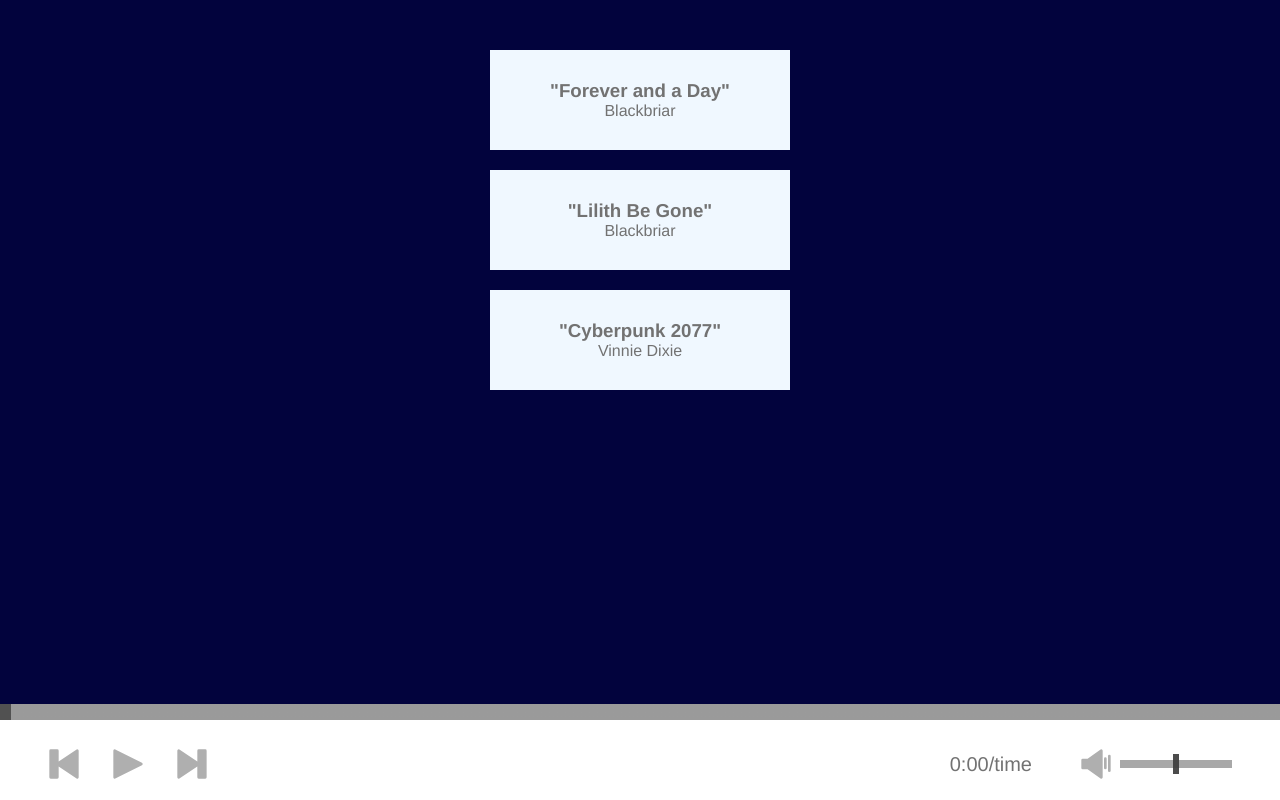
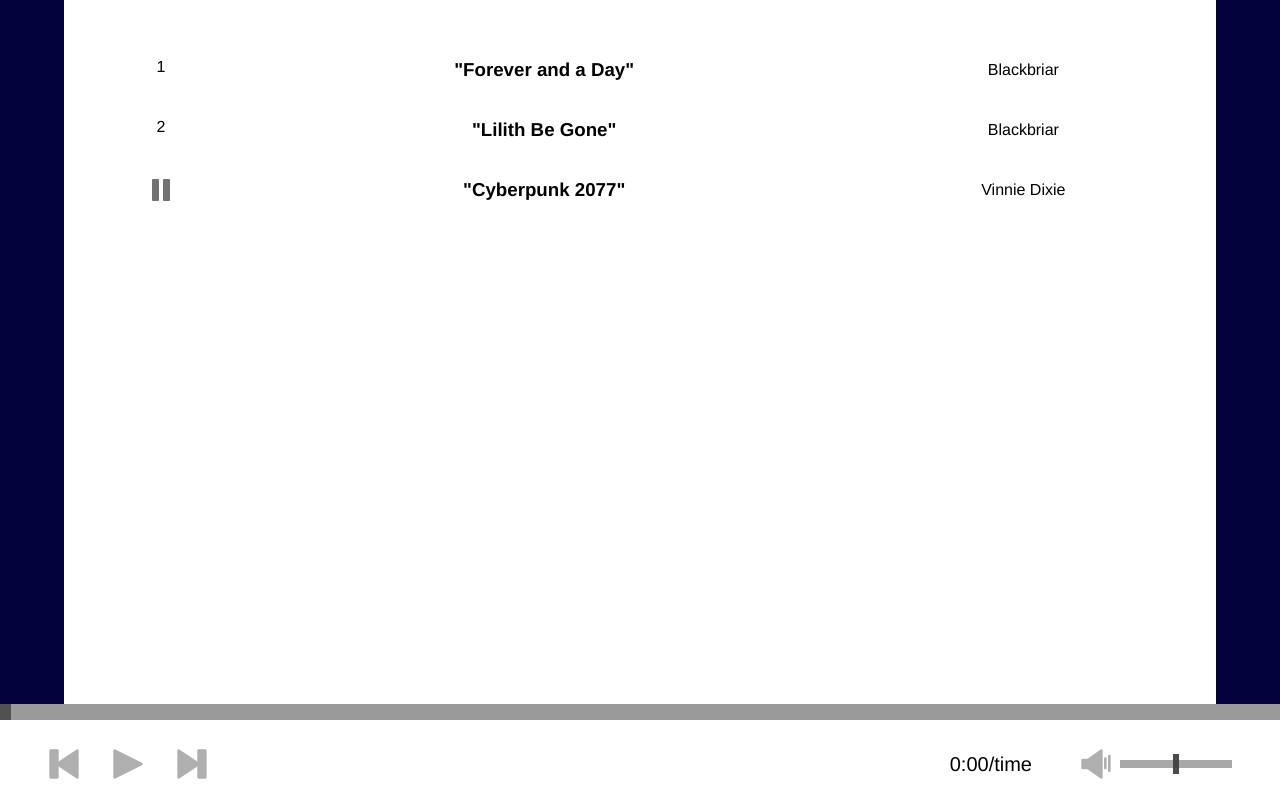
Before and after one commit to NitaLewska/kwork-player, a plain HTML site: page index.html in a window 1280 px wide. Both pictures are taken after a click on the button 64 px from the left and 764 px from the top of the page. Shown: the top 800 px of the page. Drawn offline with Linux system fonts and the light colour scheme.

Commit message:
feat: add playlist functionality

```diff
--- a/index.html
+++ b/index.html
@@ -12,14 +12,17 @@
     <main>
         <section class="playlist_cards">
             <article class="track_card" id="0">
+                <p class="track_id_plus_one">1</p>
                 <h3 class="track_name">"Forever and a Day"</h3>
                 <p class="band_name">Blackbriar</p>
             </article>
             <article class="track_card" id="1">
+                <p class="track_id_plus_one">2</p>
                 <h3 class="track_name">"Lilith Be Gone"</h3>
                 <p class="band_name">Blackbriar</p>
             </article>
             <article class="track_card" id="2">
+                <p class="track_id_plus_one">3</p>
                 <h3 class="track_name">"Cyberpunk 2077"</h3>
                 <p class="band_name">Vinnie Dixie</p>
             </article>
--- a/scripts.js
+++ b/scripts.js
@@ -50,15 +50,22 @@ function togglePlay() {
         pauseAudio()
         playing = false
         playButton.classList.remove('pause')
+        cards[currentTrack].classList.add('pause')
     } else {
         playAudio()
         playing = true
         playButton.classList.add('pause')
+        cards[currentTrack].classList.add('active')
+        cards[currentTrack].classList.remove('pause')
     }
 }
 
 function nextTrack() {
+    console.log(currentTrack)
+    cards[currentTrack].classList.remove('pause')
+    cards[currentTrack].classList.remove('active')
     currentTrack = currentTrack === (tracks.length - 1) ? 0 : currentTrack + 1
+    cards[currentTrack].classList.add('active')
     refreshPlayer()
     if (playing) {
         playAudio()
@@ -66,7 +73,10 @@ function nextTrack() {
 }
 
 function previousTrack() {
+    cards[currentTrack].classList.remove('pause')
+    cards[currentTrack].classList.remove('active')
     currentTrack = currentTrack === 0 ? tracks.length - 1 : currentTrack - 1
+    cards[currentTrack].classList.add('active')
     refreshPlayer()
     if (playing) {
         playAudio()
@@ -137,11 +147,19 @@ function changeProgressBar() {
 progressBar.addEventListener("input", changeProgressBar);
 
 function changeTrack(e) {
-    currentTrack = +e.target.closest('.track_card').id
-    refreshPlayer()
-    playAudio()
-    playing = true
-    playButton.classList.add('pause')
+    if (currentTrack === +e.target.closest('.track_card').id) {
+        togglePlay()
+    } else {
+        cards[currentTrack].classList.remove('pause')
+        cards[currentTrack].classList.remove('active')
+        currentTrack = +e.target.closest('.track_card').id
+        refreshPlayer()
+        playAudio()
+        playing = true
+        playButton.classList.add('pause')
+        cards[currentTrack].classList.add('active')
+    }
+
 }
 
 let cards = Array.from(document.querySelectorAll('.track_card'))
--- a/styles.css
+++ b/styles.css
@@ -5,10 +5,17 @@
     margin: 0;
 }
 
+body {
+    min-height: 120vh;
+    background-color: rgb(2, 3, 61);
+}
+
 main {
-    height: 200vh;
-    background-color: rgb(2, 3, 61);
-    color: rgb(114, 114, 114);
+    min-height: 120vh;
+    max-width: 1360px;
+    width: 90vw;
+    background-color:rgb(255, 255, 255);
+    margin: 0 auto  ;
 }
 
 main > section {
@@ -23,6 +30,7 @@ main > section {
     font-family: 'Franklin Gothic Medium', 'Arial Narrow', Arial, sans-serif;
     position: fixed;
     bottom: 0;
+    left: 0;
     background-color: rgb(255, 255, 255);
     width: 100vw;
     height: 6rem;
@@ -199,12 +207,48 @@ main > section {
 /* стили карточки */
 
 .track_card {
-    width: 300px;
-    height: 100px;
-    background-color: aliceblue;
-    display: flex;
+    width: 100%;
+    height: 40px;
+    border: 1px transparent dotted;
+    display: grid;
+    grid-template-columns: 1fr 3fr 2fr;
+    justify-items: center;
     align-items: center;
-    justify-content: center;
-    flex-direction: column;
     font-family: 'Franklin Gothic Medium', 'Arial Narrow', Arial, sans-serif;
 }
+
+.track_card:hover {
+    border: 1px black dotted;
+    background-color: rgba(126, 120, 245, 0.096);
+}
+
+.track_card > .track_id_plus_one{
+    height: 1.5rem;
+    width: 1.5rem;
+    background-size: contain;
+    background-repeat: no-repeat;
+    background-position: center center;
+    text-align: center;
+}
+
+.track_card:hover > .track_id_plus_one, .track_card.active.pause > .track_id_plus_one {
+    color: transparent;
+    background-image: url(icons/play.svg);
+}
+
+.track_card.active.pause:hover > .track_id_plus_one {
+    color: transparent;
+    background-image: url(icons/play_colored.svg);
+}
+
+.track_card.active > .track_id_plus_one {
+    color: transparent;
+    background-image: url(icons/pause_colored.svg);
+    background-size: contain;
+    background-repeat: no-repeat;
+}
+
+.track_card.active:hover > .track_id_plus_one {
+    color: transparent;
+    background-image: url(icons/pause.svg);
+}
```
